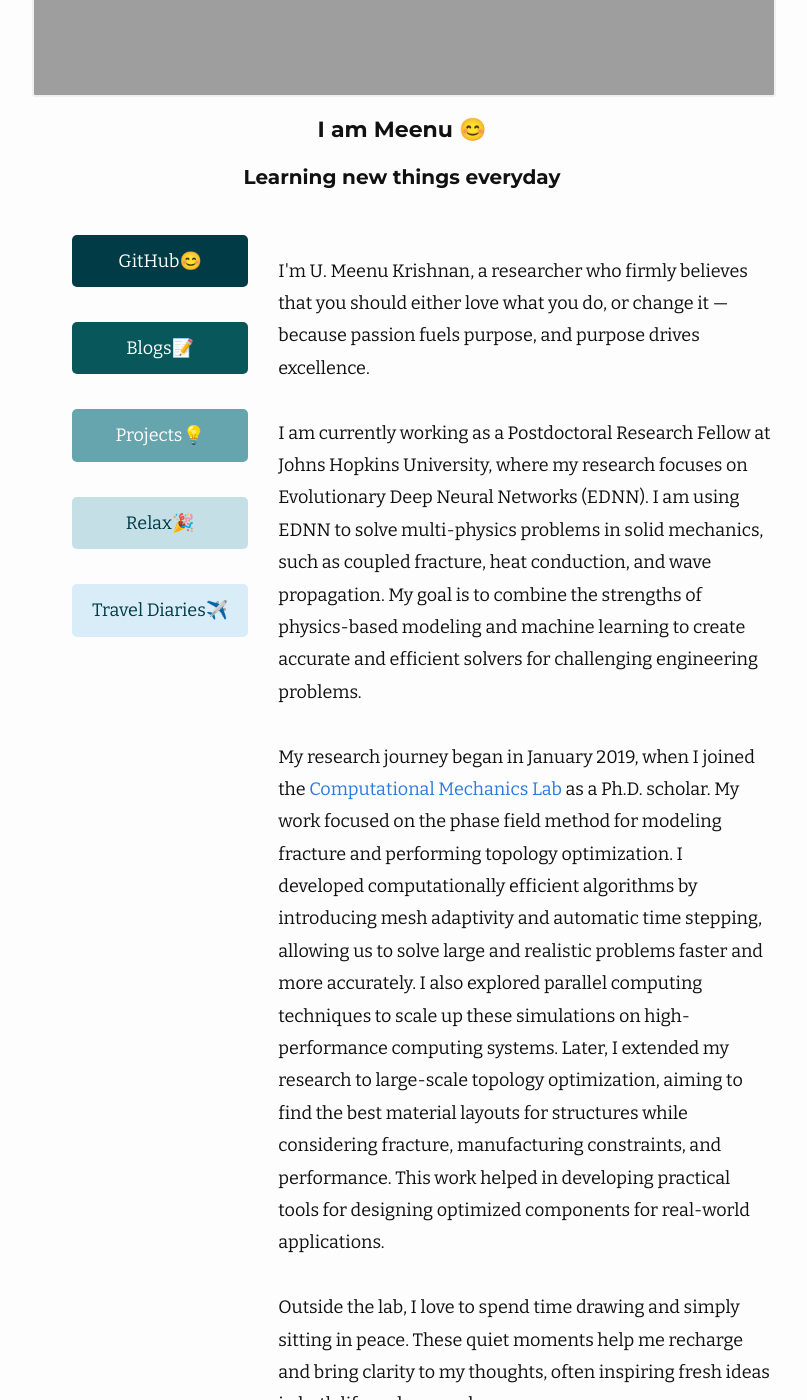
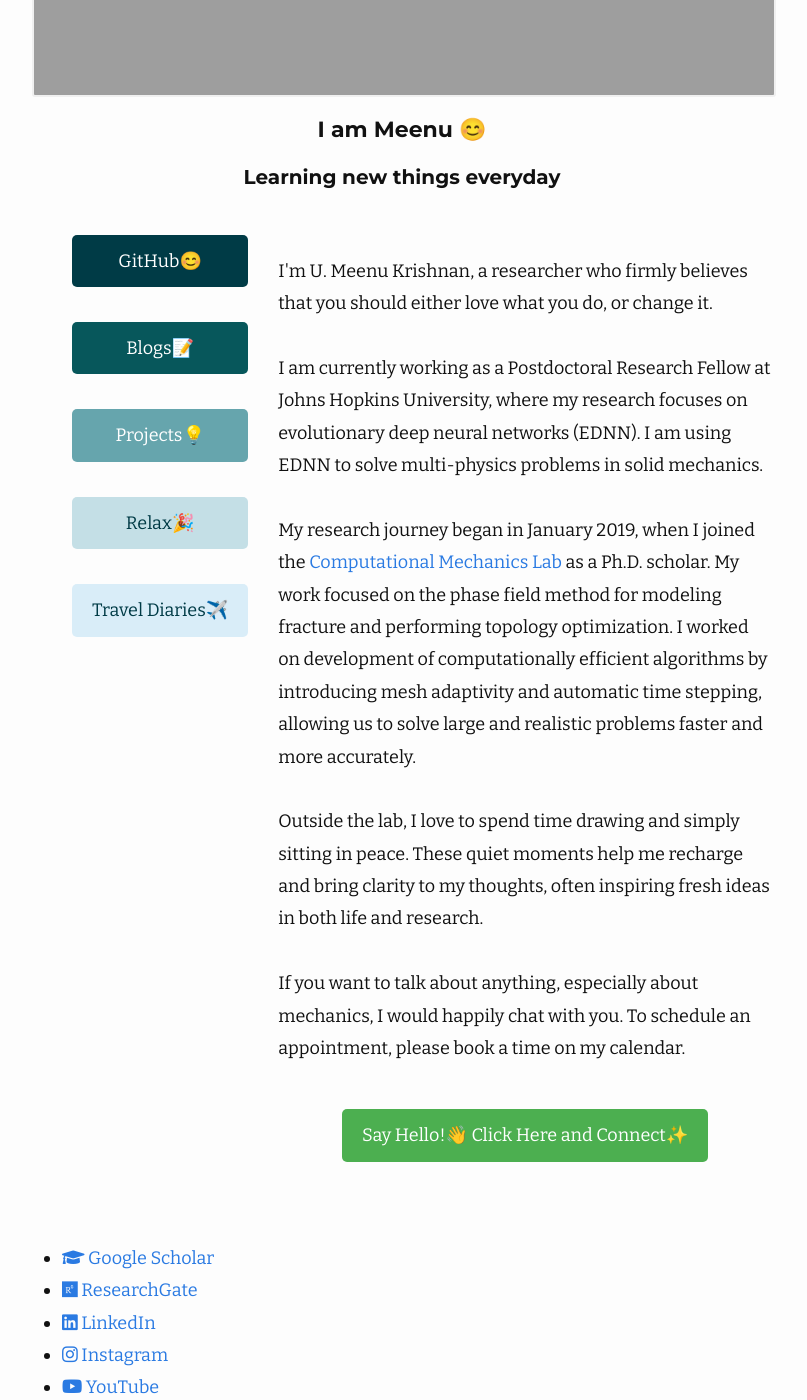
Before and after one commit to umeenukrishnan/umeenukrishnan.github.io, a Jekyll site: the page built from index.markdown, in a window 1280 px wide and 1400 px high, scrolled down 578 px. Shown: the whole window, without its empty margins (238-1045 px from the left). Built offline with Jekyll 4.4.1, drawn with Linux system fonts in a browser that asks for light colours; some of the changed text lies outside the part shown.

Commit message:
Update home.html

```diff
--- a/_layouts/home.html
+++ b/_layouts/home.html
@@ -40,15 +40,15 @@ layout: default
         <div class="flexbox_container_two_col flexbox_container_flip primary_container" style="padding-top: 20px; padding-bottom: 20px;">
           <div class="flexbox_item" style="width: 100%;">
             <p style="font-size: 18px; padding-top: 20px; padding-bottom: 30px;">
-              I'm U. Meenu Krishnan, a researcher who firmly believes that you should either love what you do, or change it — because passion fuels purpose, and purpose drives excellence.
+              I'm U. Meenu Krishnan, a researcher who firmly believes that you should either love what you do, or change it.
               <br><br>
-              I am currently working as a Postdoctoral Research Fellow at Johns Hopkins University, where my research focuses on Evolutionary Deep Neural Networks (EDNN). I am using EDNN to solve multi-physics problems in solid mechanics, such as coupled fracture, heat conduction, and wave propagation. My goal is to combine the strengths of physics-based modeling and machine learning to create accurate and efficient solvers for challenging engineering problems.
+              I am currently working as a Postdoctoral Research Fellow at Johns Hopkins University, where my research focuses on evolutionary deep neural networks (EDNN). I am using EDNN to solve multi-physics problems in solid mechanics.
               <br><br>
-              My research journey began in January 2019, when I joined the <a href="https://computationalmechanics.in/rajib_teams/u-meenu-krishnan-2/">Computational Mechanics Lab</a> as a Ph.D. scholar. My work focused on the phase field method for modeling fracture and performing topology optimization. I developed computationally efficient algorithms by introducing mesh adaptivity and automatic time stepping, allowing us to solve large and realistic problems faster and more accurately. I also explored parallel computing techniques to scale up these simulations on high-performance computing systems. Later, I extended my research to large-scale topology optimization, aiming to find the best material layouts for structures while considering fracture, manufacturing constraints, and performance. This work helped in developing practical tools for designing optimized components for real-world applications.
+              My research journey began in January 2019, when I joined the <a href="https://computationalmechanics.in/rajib_teams/u-meenu-krishnan-2/">Computational Mechanics Lab</a> as a Ph.D. scholar. My work focused on the phase field method for modeling fracture and performing topology optimization. I worked on development of computationally efficient algorithms by introducing mesh adaptivity and automatic time stepping, allowing us to solve large and realistic problems faster and more accurately.
               <br><br>
               Outside the lab, I love to spend time drawing and simply sitting in peace. These quiet moments help me recharge and bring clarity to my thoughts, often inspiring fresh ideas in both life and research.
               <br><br>
-              If you want to talk about anything, especially about mathematics, computational mechanics, or machine learning, I would happily chat with you. To schedule an appointment, please book a time on my calendar.
+              If you want to talk about anything, especially about mechanics, I would happily chat with you. To schedule an appointment, please book a time on my calendar.
             </p>
             <div style="text-align: center;">
               <a class="button button-hello" href="https://calendly.com/umeenukrishnan/30min" target="_blank" title="Let's connect!" style="background-color: #4CAF50; color: white; padding: 10px 20px; text-decoration: none; border-radius: 5px; display: inline-block; white-space: nowrap;">Say Hello!👋 Click Here and Connect✨</a>
```
